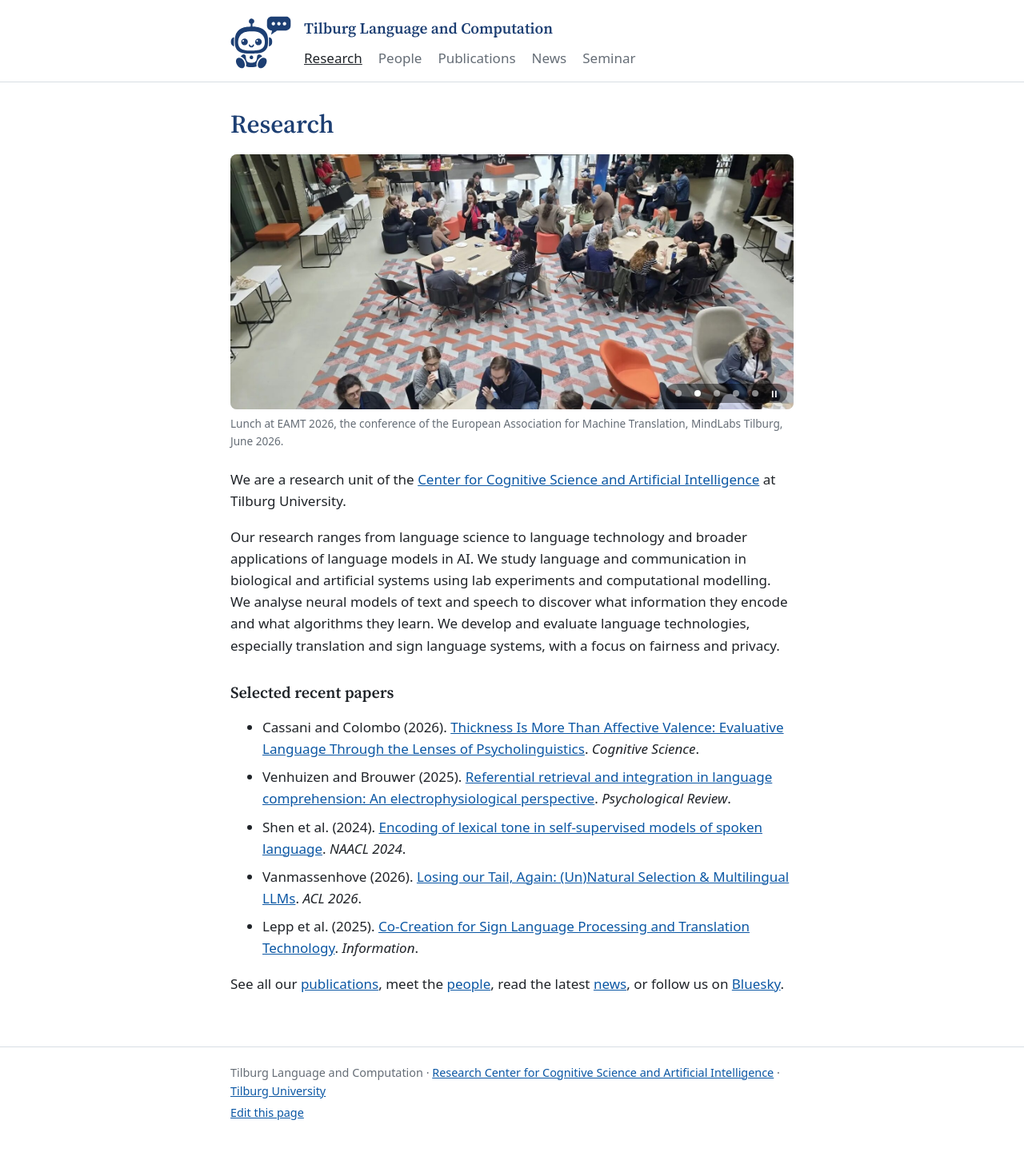
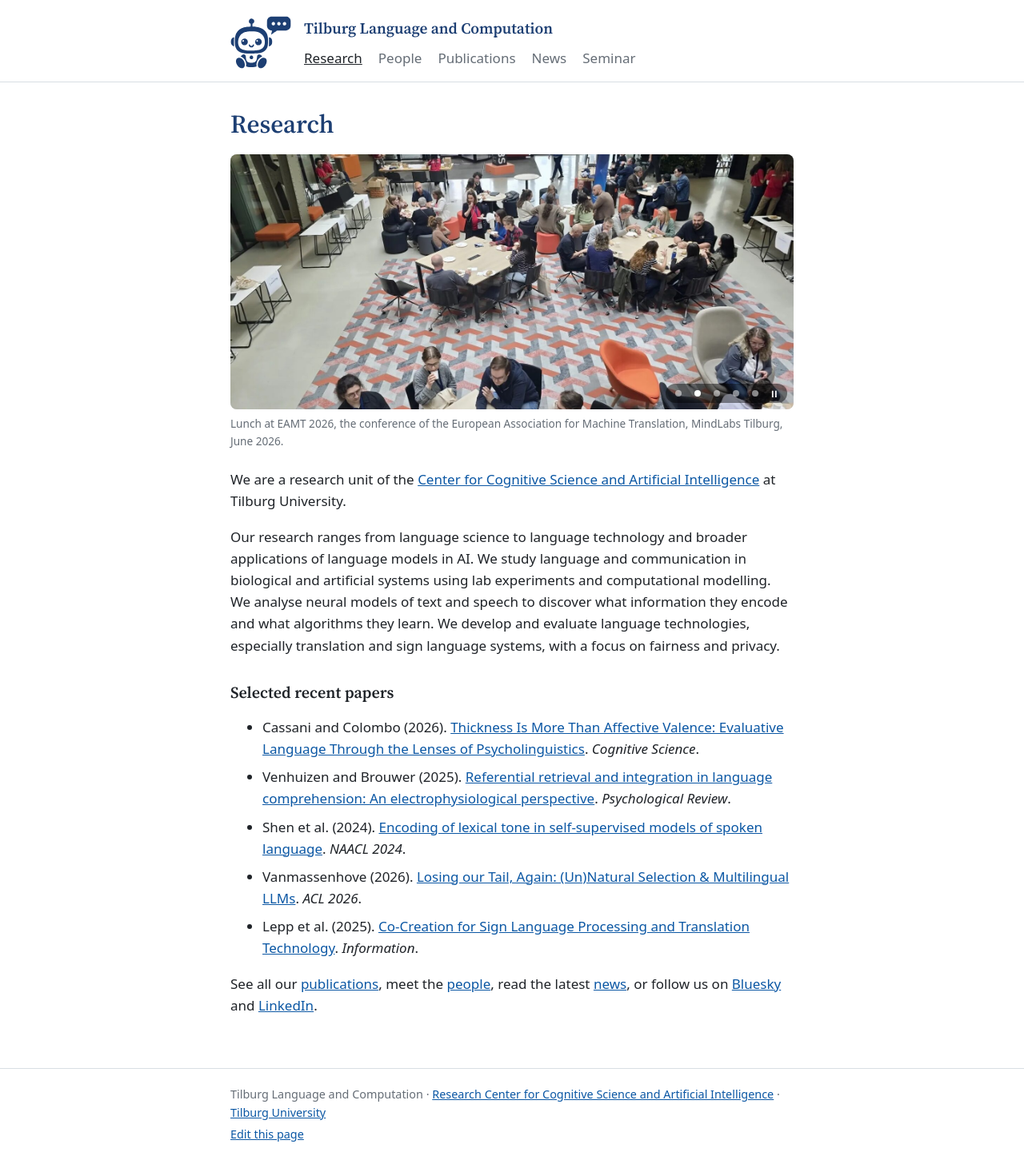
Before and after one commit to tcsai/language-computation, a Jekyll site: the page built from index.md, in a window 1280 px wide. Shown: the whole page at 80% size. Built offline with Jekyll 4.4.1, drawn with Linux system fonts in a browser that asks for light colours; our own code applies the rules of GitHub Pages for plain Markdown files; before the commit the page ends 1439 px from its top, so only the background shows below that.

Commit message:
Link the unit's LinkedIn page from the home page
Co-Authored-By: Claude Opus 5.5 <noreply@anthropic.com>
Claude-Session: https://claude.ai/code/session_01DJmpWY3oj2hCkwdh8ZUDNE

```diff
--- a/index.md
+++ b/index.md
@@ -18,4 +18,5 @@ Our research ranges from language science to language technology and broader app
 - Lepp et al. (2025). [Co-Creation for Sign Language Processing and Translation Technology](https://doi.org/10.3390/info16040290). *Information*.
 
 See all our [publications](publications.md), meet the [people](people.md),
-read the latest [news](news.md), or follow us on [Bluesky](https://bsky.app/profile/tilburg-lang-comp.bsky.social).
+read the latest [news](news.md), or follow us on [Bluesky](https://bsky.app/profile/tilburg-lang-comp.bsky.social)
+and [LinkedIn](https://www.linkedin.com/company/tilburg-language-and-computation).
```
